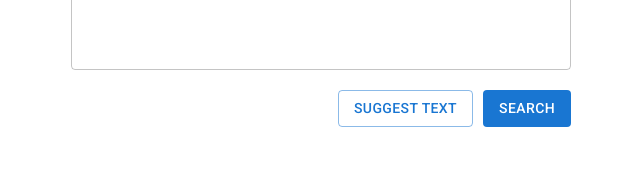
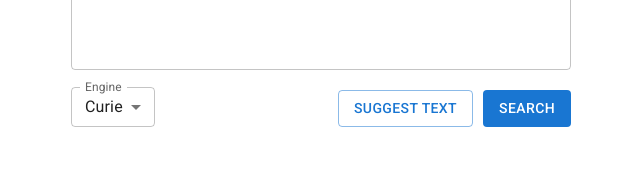
Before and after one commit to wise-bit/satrajit-shopify-frontend-2022, a React (Create React App) app: page / in a window 1280 px wide. Shown: the part 338-515 px from the top of the page, without its empty margins (329-969 px from the left). Built offline with nearby package versions, Linux system fonts and the light colour scheme.

Commit message:
added engine dropdown

```diff
--- a/package.json
+++ b/package.json
@@ -2,6 +2,7 @@
   "name": "shopify-frontend-challenge",
   "version": "0.1.0",
   "private": true,
+  "homepage": "https://wise-bit.github.io/shopify-frontend-challenge",
   "dependencies": {
     "@emotion/react": "^11.9.0",
     "@emotion/styled": "^11.8.1",
--- a/public/index.html
+++ b/public/index.html
@@ -7,7 +7,7 @@
     <meta name="theme-color" content="#000000" />
     <meta
       name="description"
-      content="Web site created using create-react-app"
+      content="Sat's Shopify Frontend Challenge"
     />
     <link rel="apple-touch-icon" href="%PUBLIC_URL%/logo192.png" />
     <!--
@@ -24,7 +24,7 @@
       work correctly both with client-side routing and a non-root public URL.
       Learn how to configure a non-root public URL by running `npm run build`.
     -->
-    <title>React App</title>
+    <title>Lullaby with AI</title>
   </head>
   <body>
     <noscript>You need to enable JavaScript to run this app.</noscript>
--- a/src/components/Prompt.js
+++ b/src/components/Prompt.js
@@ -1,13 +1,39 @@
 import Box from '@mui/material/Box';
-import { Link, TextField } from '@mui/material';
+import {
+  FormControl,
+  InputLabel,
+  Link,
+  MenuItem,
+  Select,
+  TextField,
+} from '@mui/material';
 import { Button } from '@mui/material';
 import { useEffect, useState } from 'react';
 import Response from './Response';
 import { useMediaQuery } from 'react-responsive';
 
 export default function Prompt() {
+  const SAMPLE_INPUT_TEXTS = [
+    'Write me a haiku about oranges',
+    'Write a poem about a dog wearing skis',
+    'Write me a python program to print hello world',
+    'Write me a go concurrency program',
+    'Can AI take over the world',
+    'How does GPT-3 work',
+    'What is test based development',
+    '',
+  ];
+
+  const AVAILABLE_ENGINES = [
+    'text-curie-001',
+    'text-ada-001',
+    'text-babbage-001',
+    'text-davinci-002',
+  ];
+
   const [showEmptyError, setShowEmptyError] = useState(false);
   const [searchText, setSearchText] = useState('');
+  const [engineDropdown, setEngineDropdown] = useState(AVAILABLE_ENGINES[0]);
   const [searchHistory, setSearchHistory] = useState(() => {
     const savedHistory = localStorage.getItem('gpt3searchhistory');
     const initialHistory = JSON.parse(savedHistory);
@@ -25,19 +51,14 @@ export default function Prompt() {
     setSearchHistory([]);
   };
 
-  const sampleInputTexts = [
-    'Write me a haiku about oranges',
-    'Write a poem about a dog wearing skis',
-    'Write me a python program to print hello world',
-    'Write me a go concurrency program',
-    'Can AI take over the world',
-    'How does GPT-3 work',
-  ];
-
   const fillSuggestedText = () => {
     setSearchText(
-      sampleInputTexts[Math.floor(Math.random() * sampleInputTexts.length)]
+      SAMPLE_INPUT_TEXTS[Math.floor(Math.random() * SAMPLE_INPUT_TEXTS.length)]
     );
+  };
+
+  const switchEngine = (event) => {
+    setEngineDropdown(event.target.value);
   };
 
   const search = () => {
@@ -56,7 +77,7 @@ export default function Prompt() {
     };
 
     let resp;
-    fetch('https://api.openai.com/v1/engines/text-curie-001/completions', {
+    fetch(`https://api.openai.com/v1/engines/${engineDropdown}/completions`, {
       method: 'POST',
       headers: {
         'Content-Type': 'application/json',
@@ -117,7 +138,7 @@ export default function Prompt() {
             Please wait 2 seconds for GPT-3 to process after pressing search
           </div>
           <div
-            style={{ marginTop: '15px', width: isMobile ? 'auto' : '500px' }}
+            style={{ marginTop: '15px', width: isMobile ? '100%' : '500px' }}
           >
             <TextField
               id='outlined-multiline-static'
@@ -138,7 +159,34 @@ export default function Prompt() {
               </div>
             )}
 
-            <div style={{ textAlign: 'right', marginTop: '20px' }}>
+            <div
+              style={{
+                marginBottom: '20px',
+                display: 'flex',
+                alignItems: 'end',
+              }}
+            >
+              <FormControl size='small'>
+                <InputLabel id='select-small'>Engine</InputLabel>
+                <Select
+                  value={engineDropdown}
+                  label='Engine'
+                  onChange={switchEngine}
+                >
+                  <MenuItem value={'text-curie-001'}>Curie</MenuItem>
+                  <MenuItem value={'text-ada-001'}>Ada</MenuItem>
+                  <MenuItem value={'text-babbage-001'}>Babbage</MenuItem>
+                  <MenuItem value={'text-davinci-002'}>DaVinci</MenuItem>
+                </Select>
+              </FormControl>
+
+              <div
+                style={{
+                  textAlign: 'right',
+                  marginTop: '20px',
+                  marginLeft: 'auto',
+                }}
+              >
                 <Button
                   disableElevation
                   variant='outlined'
@@ -159,6 +207,7 @@ export default function Prompt() {
                 >
                   Search
                 </Button>
+              </div>
             </div>
             <div
               style={{
--- a/src/components/Response.js
+++ b/src/components/Response.js
@@ -15,7 +15,7 @@ export default function Response({ items }) {
                 paddingRight: '10px',
                 border: 'solid 2px #4c7a5d',
                 borderRadius: '4px',
-                marginBottom: '10px',
+                marginBottom: '15px',
               }}
             >
               <div>
```
Lines whose indentation alone changed are shown as unchanged.
